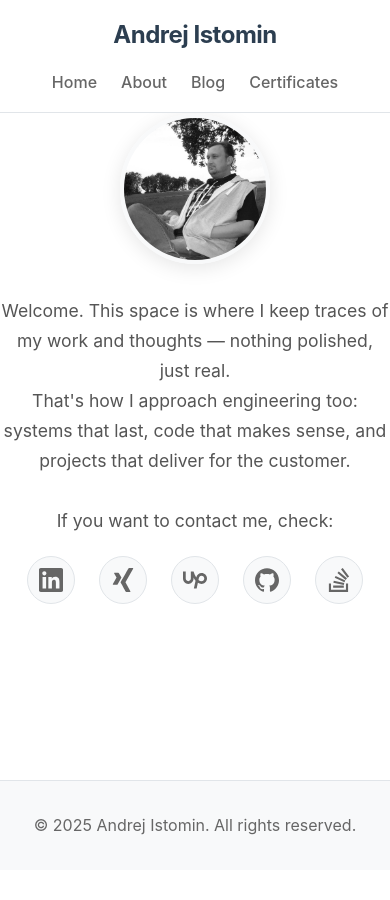
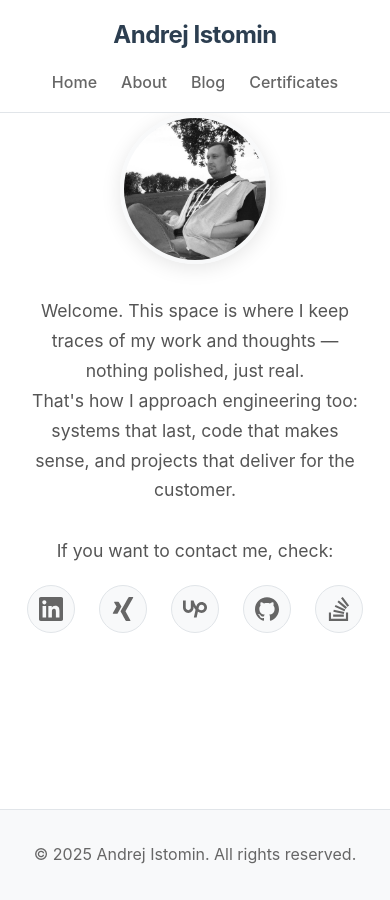
Before and after one commit to aistomin/aistomin.com, a Jekyll site: the page built from index.markdown, in a window 390 px wide and 900 px high, scrolled down 247 px. Built offline with Jekyll 4.4.1, drawn with Linux system fonts in a browser that asks for light colours; before the commit the page ends 1117 px from its top, so only the background shows below that.

Commit message:
Issue #46. css is fixed for some resolutions.

```diff
--- a/assets/css/main.css
+++ b/assets/css/main.css
@@ -344,4 +344,19 @@ a:hover {
     .container {
         padding: 0 1rem;
     }
+
+    .page-content {
+        padding-left: 1rem;
+        padding-right: 1rem;
+    }
+
+    .hero {
+        padding-left: 1rem;
+        padding-right: 1rem;
+    }
+
+    .hero-description {
+        padding-left: 1rem;
+        padding-right: 1rem;
+    }
 }
```
